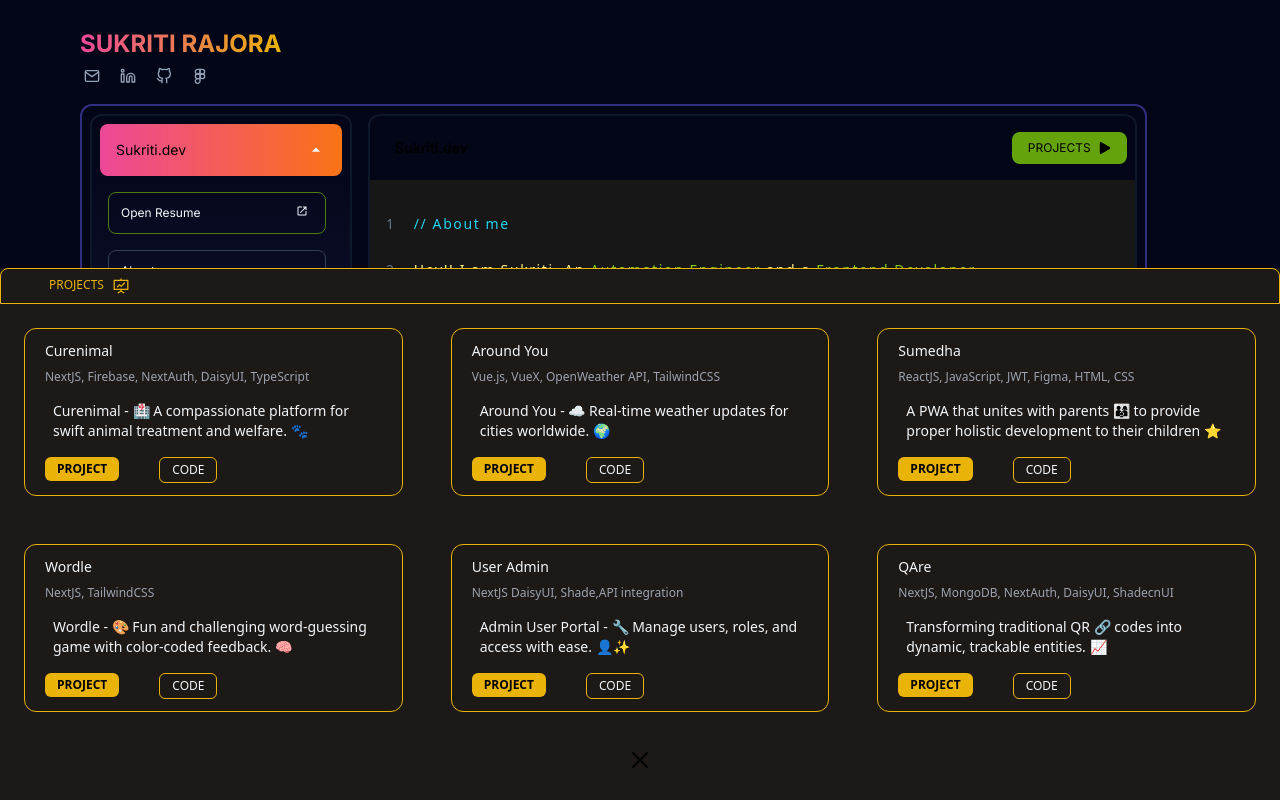
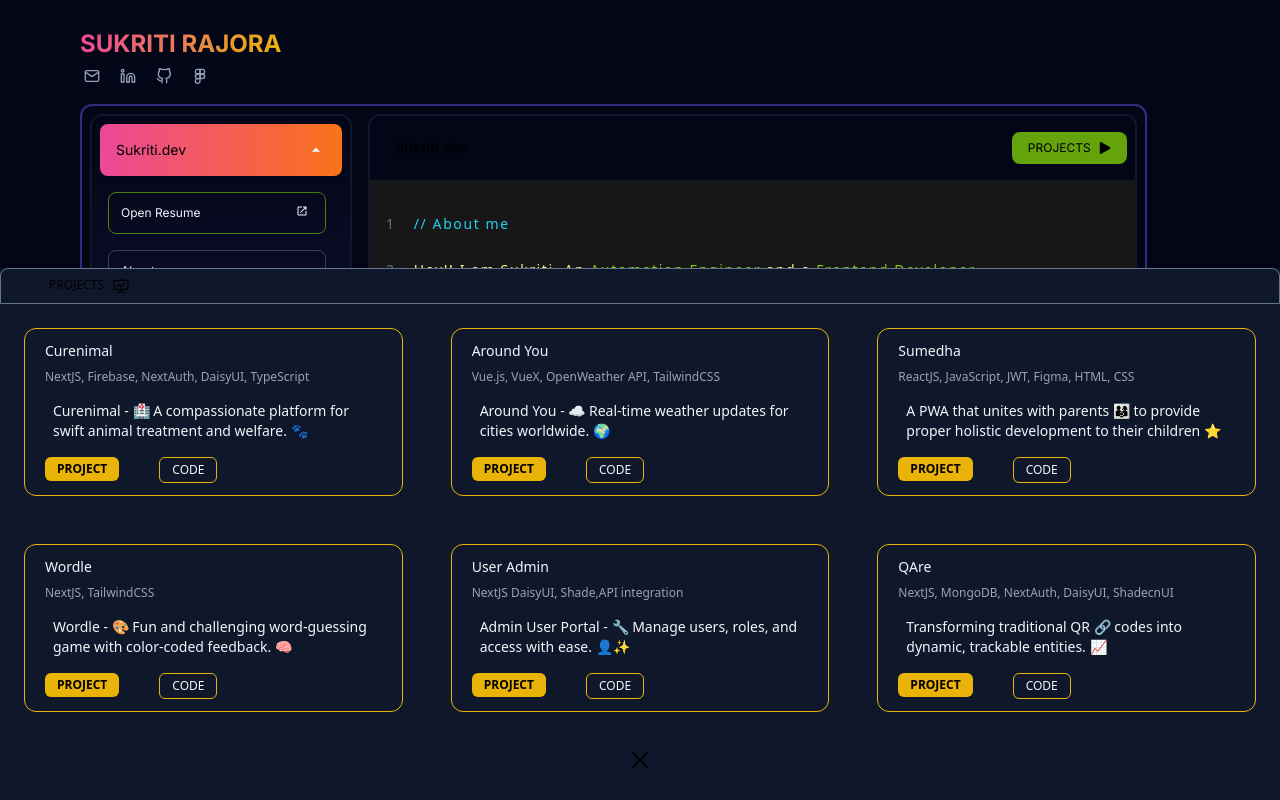
Before and after one commit to SukritiR29/portfolio-2024, a Next.js app: page / in a window 1280 px wide. Both pictures are taken after a click on the element "PROJECTS". Built offline with nearby package versions, Linux system fonts and the light colour scheme.

Commit message:
UI project bg change

```diff
--- a/app/component/codespace.js
+++ b/app/component/codespace.js
@@ -47,11 +47,11 @@ const Code = () => {
                 className="bg-white"
               >
                 <DrawerOverlay />
-                <DrawerContent className="bg-stone-900">
+                <DrawerContent className="bg-slate-900">
                   <DrawerHeader>
                     {" "}
-                    <div className=" lg:text-md text-xs font-sans font-justify border border-yellow-500 lg:p-1 rounded-t-lg">
-                      <h2 className="hidden lg:block p-1 lg:ml-10 text-yellow-500 lg:flex gap-2 flex">
+                    <div className=" lg:text-md text-xs font-sans font-justify border border-slate-500 lg:p-1 rounded-t-lg">
+                      <h2 className="hidden lg:block p-1 lg:ml-10 text-grey-500 lg:flex gap-2 flex">
                         PROJECTS{" "}
                         <AiOutlineFundProjectionScreen className=" text-lg" />
                       </h2>
@@ -61,7 +61,7 @@ const Code = () => {
                   <DrawerBody className="overflow-auto">
                     <div className="gap-0 overflow-auto text-slate-100">
                       <div className="lg:flex ">
-                        <div className="lg:w-1/3 w-3/4 lg:m-6 m-1 mt-4 ml-4 text-md font-sans font-justify border border-yellow-500 lg:p-3 p-1 rounded-xl hover:bg-gray-900">
+                        <div className="lg:w-1/3 w-3/4 lg:m-6 m-1 mt-4 ml-4 text-md font-sans font-justify border border-yellow-500 lg:p-3 p-1 rounded-xl hover:bg-gray-700">
                           <h2 className="lg:pl-2 pl-3 lg:text-sm text-xs">
                             Curenimal
                           </h2>
@@ -85,7 +85,7 @@ const Code = () => {
                             </a>
                           </div>
                         </div>{" "}
-                        <div className="lg:w-1/3 w-3/4 lg:m-6 m-1 mt-4 ml-4 text-md font-sans font-justify border border-yellow-500 lg:p-3 p-1 rounded-xl hover:bg-gray-900">
+                        <div className="lg:w-1/3 w-3/4 lg:m-6 m-1 mt-4 ml-4 text-md font-sans font-justify border border-yellow-500 lg:p-3 p-1 rounded-xl hover:bg-gray-700">
                           <h2 className="lg:pl-2 pl-3 lg:text-sm text-xs">
                             Around You
                           </h2>
@@ -109,7 +109,7 @@ const Code = () => {
                             </a>
                           </div>
                         </div>{" "}
-                        <div className="lg:w-1/3 w-3/4 lg:m-6 m-1 mt-4 ml-4 text-md font-sans font-justify border border-yellow-500 lg:p-3 p-1 rounded-xl hover:bg-gray-900">
+                        <div className="lg:w-1/3 w-3/4 lg:m-6 m-1 mt-4 ml-4 text-md font-sans font-justify border border-yellow-500 lg:p-3 p-1 rounded-xl hover:bg-gray-700">
                           <h2 className="lg:pl-2 pl-3 lg:text-sm text-xs">
                             Sumedha
                           </h2>
@@ -135,7 +135,7 @@ const Code = () => {
                         </div>{" "}
                       </div>
                       <div className="lg:flex mt-0">
-                        <div className="lg:w-1/3 w-3/4 lg:m-6 m-1 mt-4 ml-4 text-md font-sans font-justify border border-yellow-500 lg:p-3 p-1 rounded-xl hover:bg-gray-900">
+                        <div className="lg:w-1/3 w-3/4 lg:m-6 m-1 mt-4 ml-4 text-md font-sans font-justify border border-yellow-500 lg:p-3 p-1 rounded-xl hover:bg-gray-700">
                           <h2 className="lg:pl-2 pl-3 lg:text-sm text-xs">
                             Wordle
                           </h2>
@@ -159,7 +159,7 @@ const Code = () => {
                             </a>
                           </div>
                         </div>{" "}
-                        <div className="hidden lg:block lg:w-1/3 w-3/4 lg:m-6 m-2 ml-4 text-md font-sans font-justify border border-yellow-500 lg:p-3 p-1 rounded-xl hover:bg-gray-900">
+                        <div className="hidden lg:block lg:w-1/3 w-3/4 lg:m-6 m-2 ml-4 text-md font-sans font-justify border border-yellow-500 lg:p-3 p-1 rounded-xl hover:bg-gray-700">
                           <h2 className="lg:pl-2 pl-3 lg:text-sm text-xs">
                             User Admin
                           </h2>
@@ -183,7 +183,7 @@ const Code = () => {
                             </a>
                           </div>
                         </div>{" "}
-                        <div className="hidden lg:block lg:w-1/3 w-3/4 lg:m-6 m-1 text-md font-sans font-justify border border-yellow-500 lg:p-3 p-1 rounded-xl hover:bg-gray-900">
+                        <div className="hidden lg:block lg:w-1/3 w-3/4 lg:m-6 m-1 text-md font-sans font-justify border border-yellow-500 lg:p-3 p-1 rounded-xl hover:bg-gray-700">
                           <h2 className="lg:pl-2 pl-3 lg:text-sm text-xs">
                             QAre
                           </h2>
```
